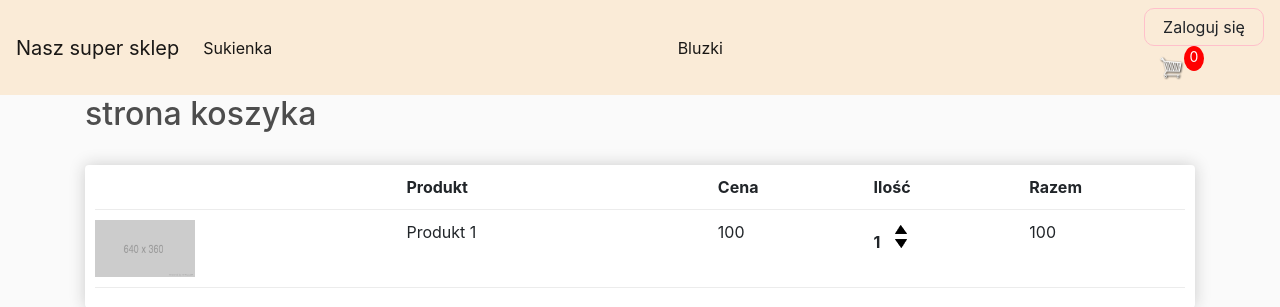
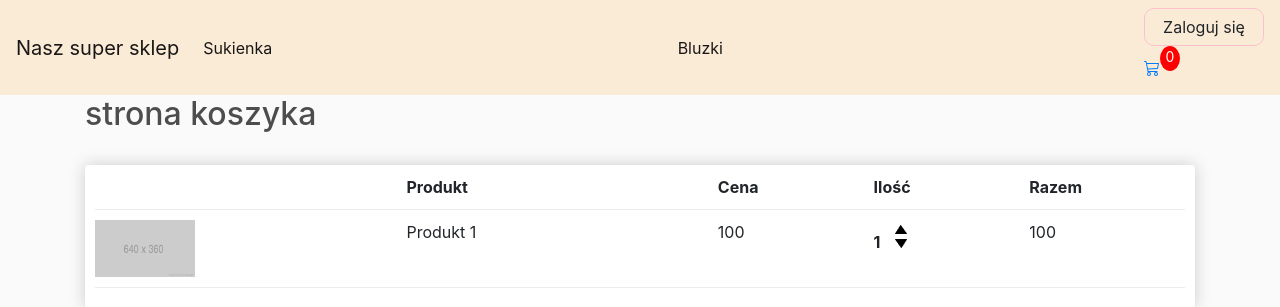
Before and after one commit to ilonakow/ecommerce_shop, a Django app: page /cart/ in a window 1280 px wide. Shown: the top 307 px of the page. Run offline with Django 4.2, Linux system fonts and the light colour scheme; some libraries are stand-ins or nearby versions.

Commit message:
change cart icon

```diff
--- a/shop/templates/shop/main.html
+++ b/shop/templates/shop/main.html
@@ -38,7 +38,9 @@
 	     	<a href="{% url 'account:login_view' %}" class="btn btn-warning">Zaloguj się</a>
 
 	     	<a href="#">
-	    		<img  id="cart-icon" src="{% static 'images/cart.png' %}">
+	    		<svg xmlns="http://www.w3.org/2000/svg" width="16" height="16" fill="currentColor" class="bi bi-cart3" viewBox="0 0 16 16">
+        <path d="M0 1.5A.5.5 0 0 1 .5 1H2a.5.5 0 0 1 .485.379L2.89 3H14.5a.5.5 0 0 1 .49.598l-1 5a.5.5 0 0 1-.465.401l-9.397.472L4.415 11H13a.5.5 0 0 1 0 1H4a.5.5 0 0 1-.491-.408L2.01 3.607 1.61 2H.5a.5.5 0 0 1-.5-.5zM3.102 4l.84 4.479 9.144-.459L13.89 4H3.102zM5 12a2 2 0 1 0 0 4 2 2 0 0 0 0-4zm7 0a2 2 0 1 0 0 4 2 2 0 0 0 0-4zm-7 1a1 1 0 1 1 0 2 1 1 0 0 1 0-2zm7 0a1 1 0 1 1 0 2 1 1 0 0 1 0-2z"/>
+                </svg>
 	    	</a>
 	    	<p id="cart-total">0</p>
 
```
